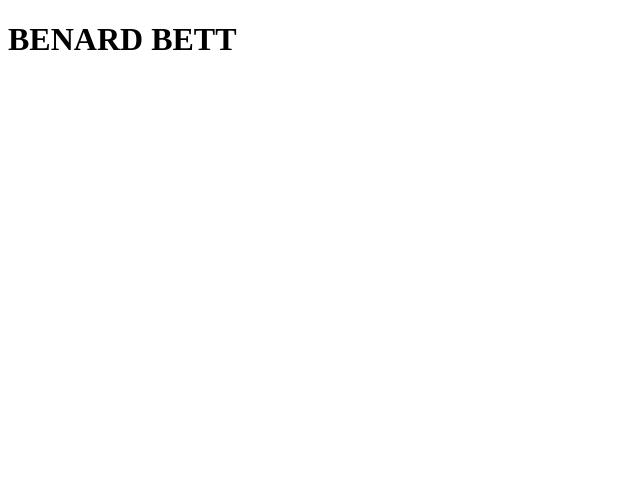
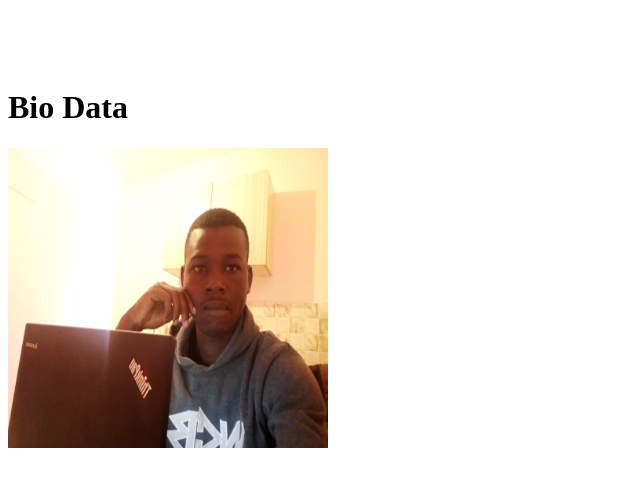
Before and after one commit to BenardBett/portfolio, a plain HTML site: page index.html in a window 1280 px wide. Shown: the whole page, without its empty margins (0-640 px from the left). Drawn offline with Linux system fonts and the light colour scheme.

Commit message:
modified index.html and styles.css

```diff
--- a/css/style.css
+++ b/css/style.css
@@ -0,0 +1,29 @@
+                                                                                            * body {
+                                                                                                font-family: 'Times New Roman', Times, serif;
+                                                                                            }
+
+                                                                                            nav {
+                                                                                                background-color: bluegiyt;
+                                                                                                display: flex;
+                                                                                                justify-content: center;
+                                                                                                top: 0;
+                                                                                                left: 0;
+                                                                                                padding-top: 10px;
+                                                                                                width: 100%;
+                                                                                                position: position;
+                                                                                            }
+
+                                                                                            nav>ul>li {
+                                                                                                display: inline;
+                                                                                                margin: 50px;
+                                                                                                list-style-type: none;
+                                                                                                text-decoration: none;
+                                                                                            }
+
+                                                                                            li>a {
+                                                                                                color: white;
+                                                                                            }
+
+                                                                                            a {
+                                                                                                text-decoration: none;
+                                                                                            }
--- a/index.html
+++ b/index.html
@@ -5,12 +5,32 @@
     <meta charset="UTF-8">
     <meta name="viewport" content="width=device-width, initial-scale=1.0">
     <title>portfolio</title>
+    <link rel="stylesheet" type="text/css" href="css/style.css">
 </head>
 
 <body>
-    <h1><strong>BENARD BETT</strong></h1>
-    <im <p>
-        </p>
+    <header>
+        <div>
+            <nav>
+                <ul>
+                    <li><a href="index.html"><b>Home</b></a></li>
+                    <li> <a href="about.html"><b>About me</b></a></li>
+                    <li><a href="skills.html"><b>Skills</b></a></li>
+                    <li><a href="project.html"><b>Project</b></a></li>
+                    <li><a href="contacts.html"><b>Contacts</b></a></li>
+                </ul>
+            </nav>
+        </div>
+
+    </header>
+    <div class="bio data">
+        <h1><strong>Bio Data</strong></h1>
+    </div>
+
+
+    <img src="images/bbbbbb.jpg " alt="my photo " height="300px " width="320px ">
+
 </body>
 
+
 </html>
```
